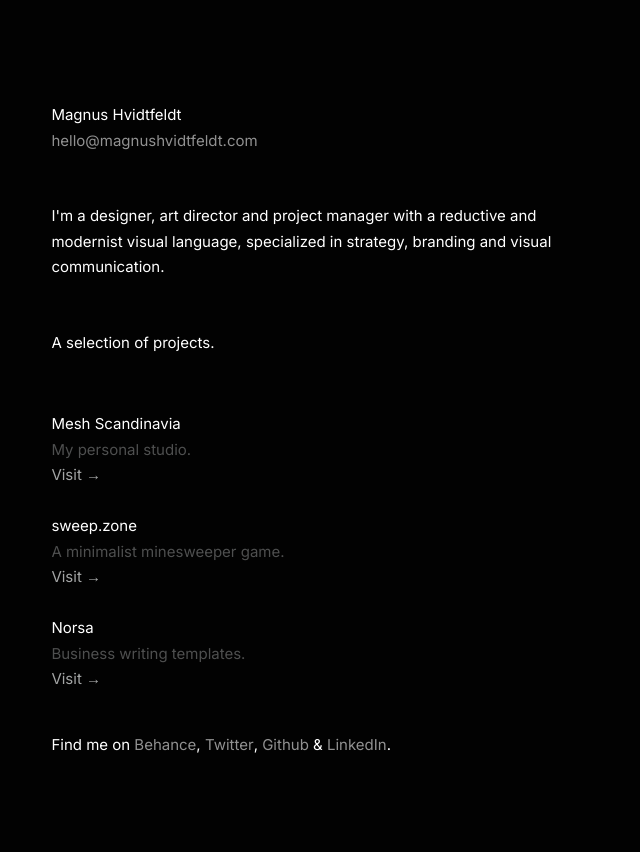
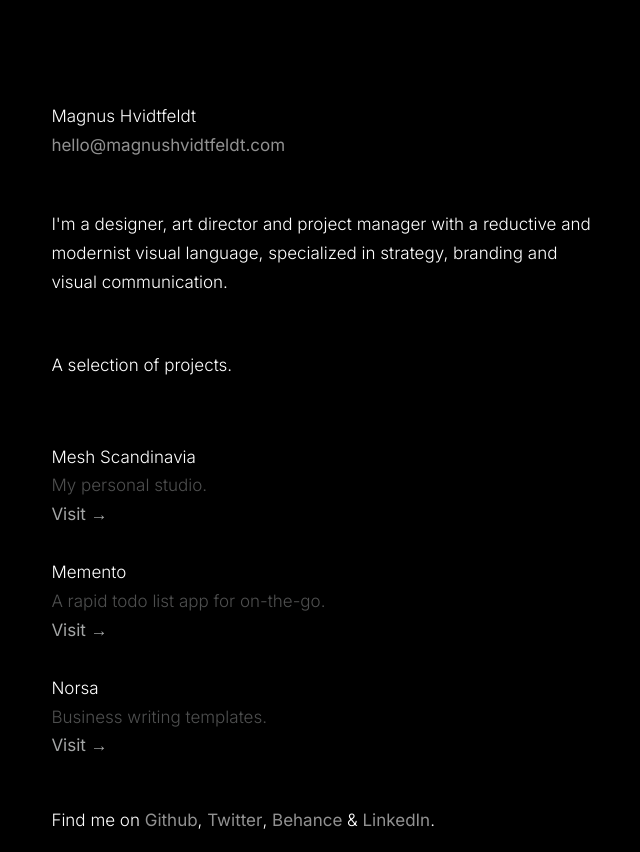
Before and after one commit to mch-sg/mh-web, a plain HTML site: page index.html in a window 1280 px wide. Shown: the whole page, without its empty margins (51-691 px from the left). Before the commit the page ends 800 px from the top, so only its background shows below. Drawn offline with Linux system fonts and the light colour scheme; a script that the page names is missing.

Commit message:
webupdate

```diff
--- a/index.html
+++ b/index.html
@@ -20,7 +20,7 @@
 	<meta property="og:locale" content="en_US">
 	<meta property="og:title" content="Magnus Hvidtfeldt">
 	<meta property="og:description" content="Design &amp; Identity project features.">
-	<meta property="og:url" content="https://hvidtfeldt.co">
+	<meta property="og:url" content="https://magnushvidtfeldt.com">
 	<meta property="og:image" content="https://freight.cargo.site/i/6e5dafabf47bdc5713a164189bbf90d2e8450df8cc77849ab9dada44288beff9/ssww.png">
 	<meta property="og:type" content="website">
 
@@ -49,9 +49,9 @@
         My personal studio. <br>
         <a class="visit" href="https://www.meshscandinavia.com" target="_blank">Visit →</a><br><br>
 
-        <a style="color:white;" target="_blank">sweep.zone</a><br>
-        A minimalist minesweeper game. <br>
-        <a class="visit" href="https://sweep.zone" target="_blank">Visit →</a><br><br>
+        <a style="color:white;" target="_blank">Memento</a><br>
+        A rapid todo list app for on-the-go. <br>
+        <a class="visit" href="https://memento.today" target="_blank">Visit →</a><br><br>
 
         <a style="color:white;" target="_blank">Norsa</a> <br>
         Business writing templates. <br>
@@ -62,9 +62,9 @@
     <p><br>
 
         Find me on
-        <a class="dim" href="https://www.behance.net/hvidtfeldt" target="_blank">Behance</a>,
+        <a class="dim" href="https://github.com/mch-sg" target="_blank">Github</a>,
         <a class="dim" href="https://twitter.com/hvidtfldt" target="_blank">Twitter</a>,
-        <a class="dim" href="https://github.com/mch-sg" target="_blank">Github</a> &
+        <a class="dim" href="https://www.behance.net/hvidtfeldt" target="_blank">Behance</a> &
         <a class="dim" href="https://www.linkedin.com/in/magnushvidtfeldt" target="_blank">LinkedIn</a>.
 
     </p>
--- a/style.css
+++ b/style.css
@@ -1,3 +1,8 @@
+/*  ROOT  */
+
+@import url('https://fonts.googleapis.com/css2?family=Inter:wght@200;300;400;500&family=Raleway:wght@300;400;500;600&display=swap');
+
+
 :root {
     --base-font-size: 17px;
     --base-line-height: 1.7;
@@ -7,11 +12,20 @@
     --xlarge: "(min-width: 1920px)";
     --xxlarge: "(min-width: 2560px)";
     --retina: "(-webkit-min-device-pixel-ratio: 2), (min-resolution: 192dpi)";
+
+    --add: #f7d1cd;
+    --sekclr: #DDDDDDDE;
+    --hclr: #b392ac;
+    --minclr: #0B0B0D; // #141618 // #d1b3c4 // #0B0B0D // #101113
+    --primclr: #735d78; // #e0d2ea
+    --bclr: #0000006F;
+    --b: #000000;
+    --dim: #FFFFFF44; // #00000041
 }
 
 
 body {
-    background-color: #020202;
+    background-color: #000000;
     color: white;
     font-family: 'Inter', sans-serif;
     font-size: 18px;
@@ -41,7 +55,7 @@ hr {
     text-decoration: none;
     transition: 0.3s;
 } .dim:hover {
-    color: #EE8869; /*  #FFB17A */
+    color: var(--add); /*  #EE8869 */
 }
 
 .projects {
@@ -50,7 +64,7 @@ hr {
     font-weight:600;
     transition: 0.3s;
 } .projects:hover {
-    color: #EE8869;
+    color: var(--add);
 }
 
 .visit {
@@ -59,17 +73,17 @@ hr {
     text-decoration: none;
     transition: 0.3s;
 } .visit:hover {
-    color: #EE8869;
+    color: var(--add);
 }
 
 ::-moz-selection { /* Code for Firefox */
     color: #020202;
-    background: #EE8869;
+    background: var(--hclr);
   }
 
   ::selection {
     color: #020202;
-    background: #EE8869;
+    background: var(--hclr);
   }
 
 
@@ -100,7 +114,7 @@ hr {
         margin-left: 8%;
         margin-right: 8%;
 
-        font-size: 15px;
+        font-size: 17px;
         line-height: 1.7;
     }
 }
@@ -112,7 +126,7 @@ hr {
         margin-left: 8%;
         margin-right: 8%;
 
-        font-size: 15px;
+        font-size: 17px;
         line-height: 1.7;
     }
 }
@@ -124,7 +138,7 @@ hr {
         margin-left: 100px ;
         margin-right: 8%;
 
-        font-size: 16px;
+        font-size: 18px;
         line-height: 1.7;
     }
 }
@@ -137,7 +151,7 @@ hr {
         margin-right: 8%;
 
 
-        font-size: 17px;
+        font-size: 19px;
         line-height: 1.7;
     }
 }
```
